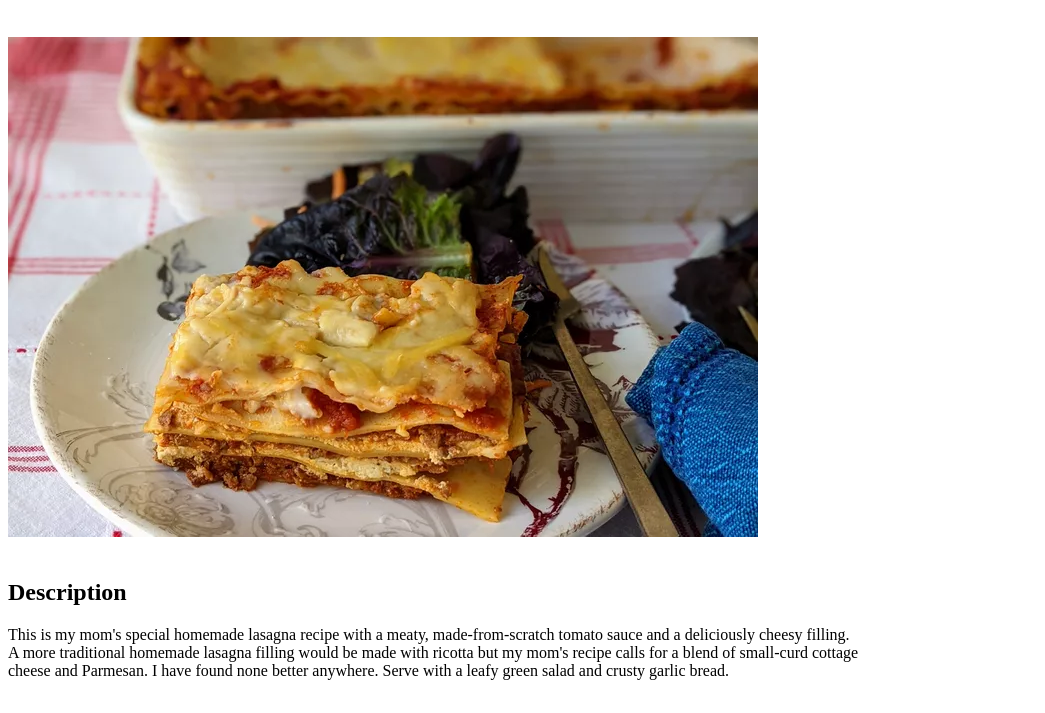
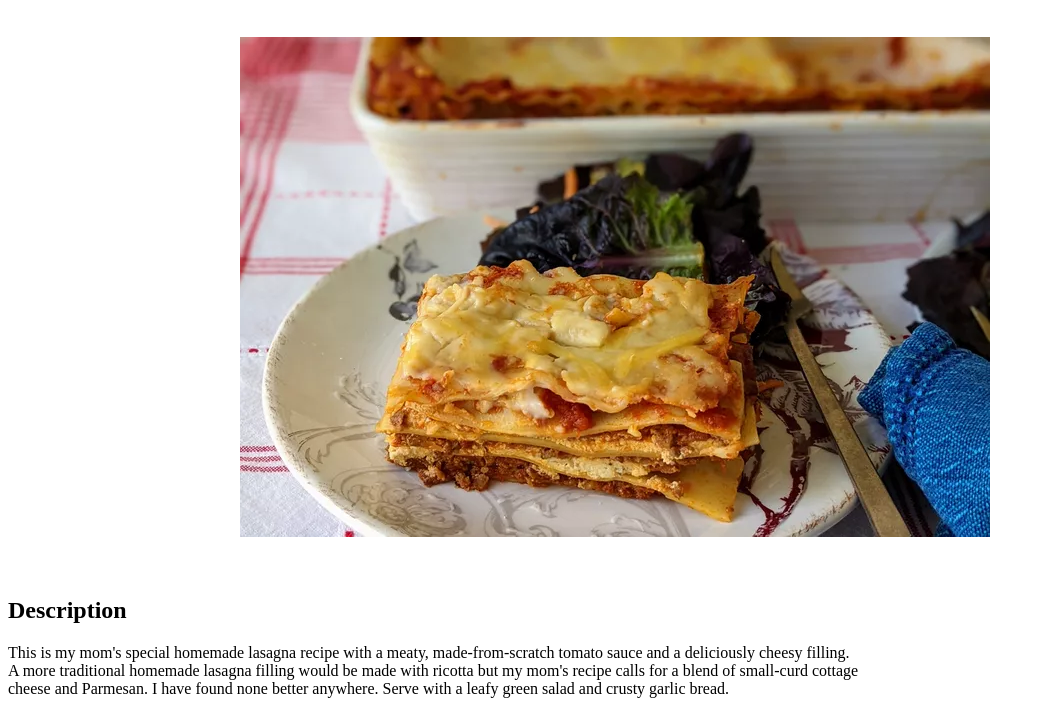
Before and after one commit to madeinkenzo/odin-recipes, a plain HTML site: page recipes/lasagna.html in a window 1280 px wide. Shown: the part 87-800 px from the top of the page, without its empty margins (0-1045 px from the left). Drawn offline with Linux system fonts and the light colour scheme.

Commit message:
created a div in lasagna.html and trying to center everything on the page

```diff
--- a/recipes/lasagna.html
+++ b/recipes/lasagna.html
@@ -4,13 +4,13 @@
     <meta charset="UTF-8">
     <meta name="viewport" content="width=device-width, initial-scale=1.0">
     <title>Lasagna</title>
-    <link rel="stylesheet" href="recipestyles.css">
-
+    <link rel="stylesheet" href="recipestyles.css" type="text/css">
 </head>
 <body></br>
     <h1>Lasagna</h1>
-</br>
+</br><div class="image">
     <img src="/odin-recipes/images/19344_homemade-lasagna_Rita2-3x2-1-7da94c32febf48dfbcc2d29b06f54e67.webp"/>
+</div>
 <br><br>
 <h2>Description</h2>
 <p>This is my mom's special homemade lasagna recipe with a meaty,
--- a/recipes/recipestyles.css
+++ b/recipes/recipestyles.css
@@ -1,3 +1,4 @@
-.body {
-    text-align: center;
+.image {
+    max-width: 800px;
+    margin: auto;
 }
```
